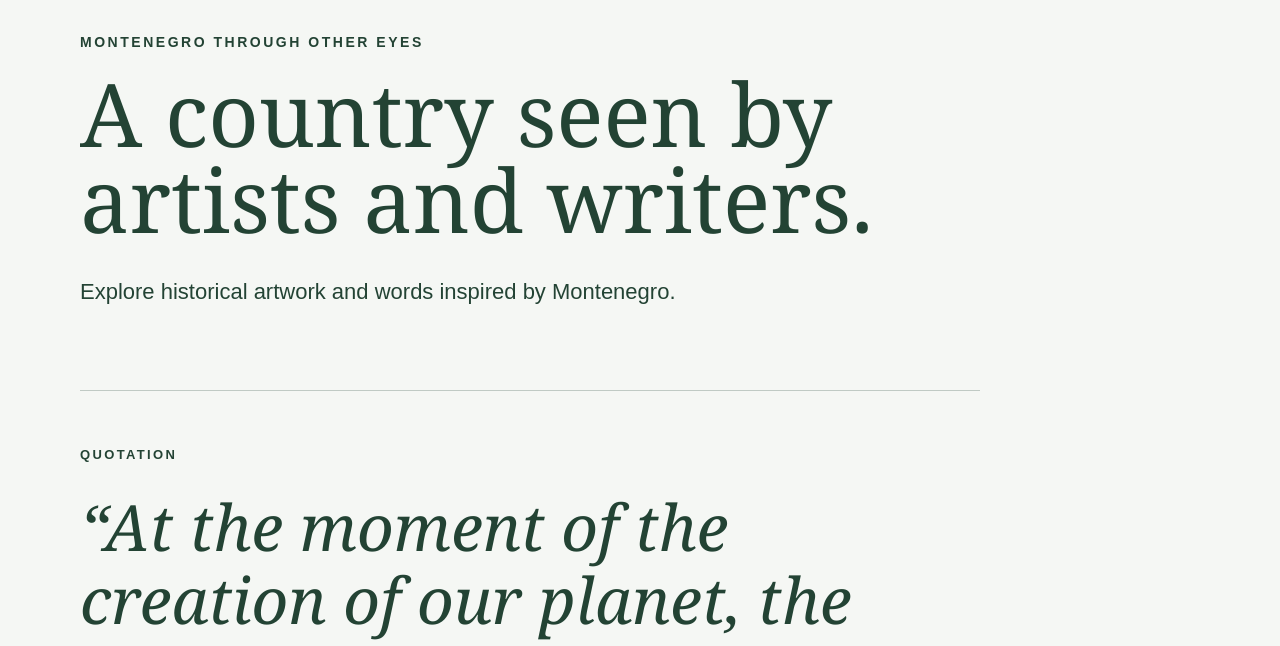
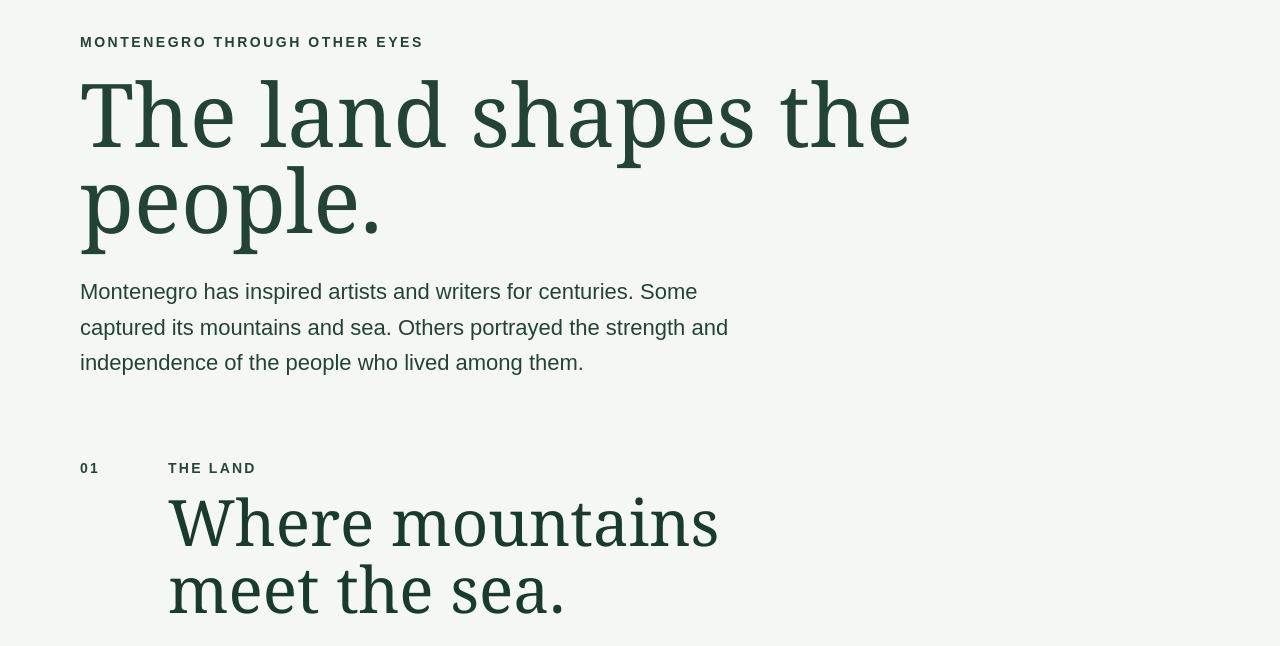
Before and after one commit to Filipmcetinje/luma, a React (Vite) app in the folder frontend/: page /inspiration in a window 1280 px wide. Shown: the part 198-844 px from the top of the page. Built offline with nearby package versions, Linux system fonts and the light colour scheme; no server answers.

Commit message:
Organize inspiration page around land and people

```diff
--- a/frontend/src/pages/Inspiration/Inspiration.css
+++ b/frontend/src/pages/Inspiration/Inspiration.css
@@ -83,6 +83,34 @@
   opacity: 0.7;
 }
 
+.inspiration__section-heading {
+  display: grid;
+  grid-template-columns: 60px 1fr;
+  gap: 28px;
+  align-items: start;
+  margin-top: 80px;
+}
+
+.inspiration__section-number,
+.inspiration__section-label {
+  margin: 0;
+  color: #274638;
+  font-size: 14px;
+  font-weight: 700;
+  letter-spacing: 0.16em;
+  text-transform: uppercase;
+}
+
+.inspiration__section-title {
+  max-width: 700px;
+  margin: 12px 0 0;
+  color: #193b2c;
+  font-family: Georgia, serif;
+  font-size: clamp(36px, 5vw, 64px);
+  font-weight: 400;
+  line-height: 1.05;
+}
+
 @media screen and (max-width: 650px) {
   .inspiration {
     width: calc(100% - 32px);
@@ -109,4 +137,10 @@
   .inspiration__quote {
     font-size: 34px;
   }
+
+  .inspiration__section-heading {
+    grid-template-columns: 1fr;
+    gap: 12px;
+    margin-top: 56px;
+  }
 }
--- a/frontend/src/pages/Inspiration/Inspiration.jsx
+++ b/frontend/src/pages/Inspiration/Inspiration.jsx
@@ -12,14 +12,26 @@ function Inspiration() {
         <header className="inspiration__header">
           <p className="inspiration__eyebrow">Montenegro Through Other Eyes</p>
 
-          <h1 className="inspiration__title">
-            A country seen by artists and writers.
-          </h1>
+          <h1 className="inspiration__title">The land shapes the people.</h1>
 
           <p className="inspiration__intro">
-            Explore historical artwork and words inspired by Montenegro.
+            Montenegro has inspired artists and writers for centuries. Some
+            captured its mountains and sea. Others portrayed the strength and
+            independence of the people who lived among them.
           </p>
         </header>
+
+        <div className="inspiration__section-heading">
+          <p className="inspiration__section-number">01</p>
+
+          <div>
+            <p className="inspiration__section-label">The Land</p>
+
+            <h2 className="inspiration__section-title">
+              Where mountains meet the sea.
+            </h2>
+          </div>
+        </div>
 
         <section
           className="inspiration__collection"
```
